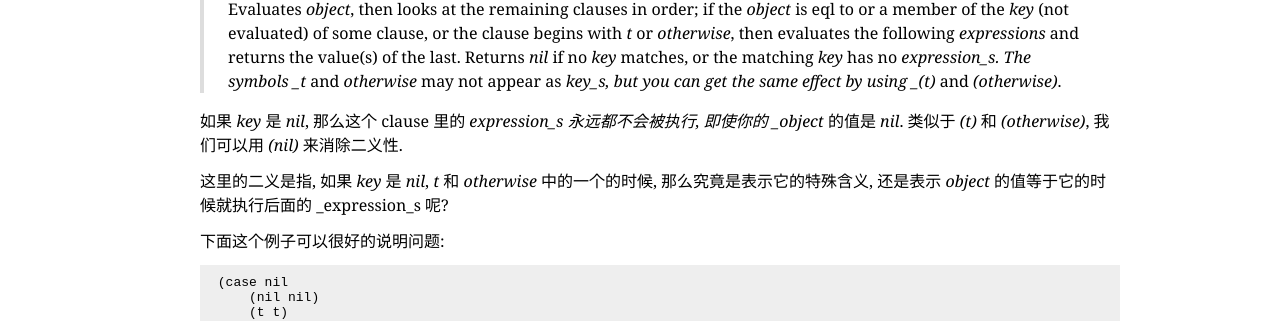
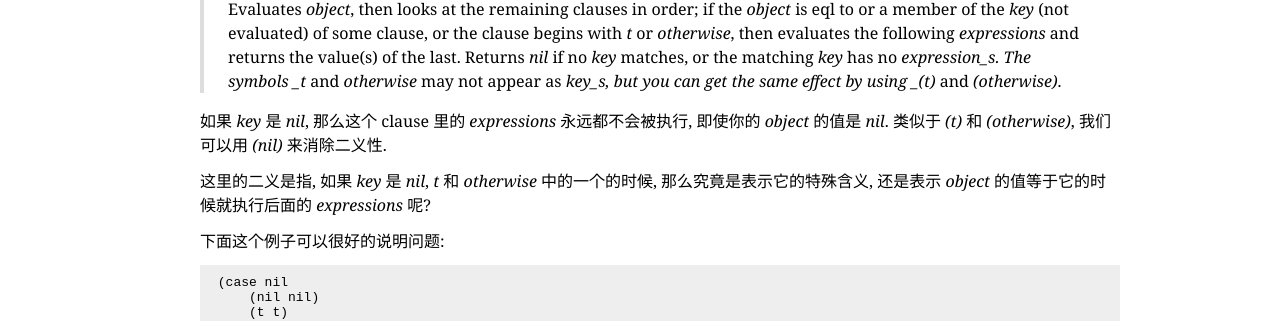
Before and after one commit to yoncise/yoncise.github.io, a Jekyll site: the page built from _posts/2013-12-17-ANSI-Common-Lisp.md, in a window 1280 px wide. Shown: the part 1417-1738 px from the top of the page. Built offline with Jekyll 4.4.1, drawn with Linux system fonts in a browser that asks for light colours; Markdown is read by kramdown in place of the engine named in the settings; comment, search, counter and statistics services are not loaded.

Commit message:
italic bug

```diff
--- a/_posts/2013-12-17-ANSI-Common-Lisp.md
+++ b/_posts/2013-12-17-ANSI-Common-Lisp.md
@@ -76,13 +76,13 @@ modified: 2013-12-21
     > _key_ has no _expression_s. The symbols _t_ and _otherwise_ may not appear as
     > _key_s, but you can get the same effect by using _(t)_ and _(otherwise)_.
 
-    如果 _key_ 是 _nil_, 那么这个 clause 里的 _expression_s 永远都不会被执行,
+    如果 _key_ 是 _nil_, 那么这个 clause 里的 _expressions_ 永远都不会被执行,
     即使你的 _object_ 的值是 _nil_. 类似于 _(t)_ 和 _(otherwise)_,
     我们可以用 _(nil)_ 来消除二义性.
 
     这里的二义是指, 如果 _key_ 是 _nil_, _t_ 和 _otherwise_
     中的一个的时候, 那么究竟是表示它的特殊含义,
-    还是表示 _object_ 的值等于它的时候就执行后面的 _expression_s 呢?
+    还是表示 _object_ 的值等于它的时候就执行后面的 _expressions_ 呢?
 
     下面这个例子可以很好的说明问题:
 
```
